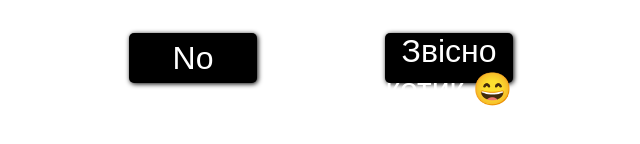
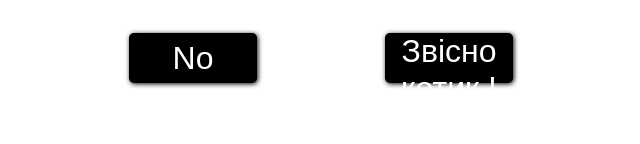
Before and after one commit to Bl00dyWolf/Bl00dyWolf.github.io, a plain HTML site: page index.html in a window 1280 px wide. Shown: the part 502-646 px from the top of the page, 319-959 px from the left. Drawn offline with nearby package versions, Linux system fonts and the light colour scheme.

Commit message:
Update index.html

```diff
--- a/index.html
+++ b/index.html
@@ -16,7 +16,7 @@
 <body>
 
     <button id='runaway-btn'>No </button>
-    <button id='yes-btn' onclick="changeGIF()">Звісно котик &#128516;</button>
+    <button id='yes-btn' onclick="changeGIF()">Звісно котик !</button>
     <div id="gif-container">
         <img id="gif-img" src="https://i.pinimg.com/236x/59/b0/33/59b0333e4af39a6c585d8328e30f9a0c.jpg" alt="Your GIF">
 </div><p>Бо ти котик?</p>
```
